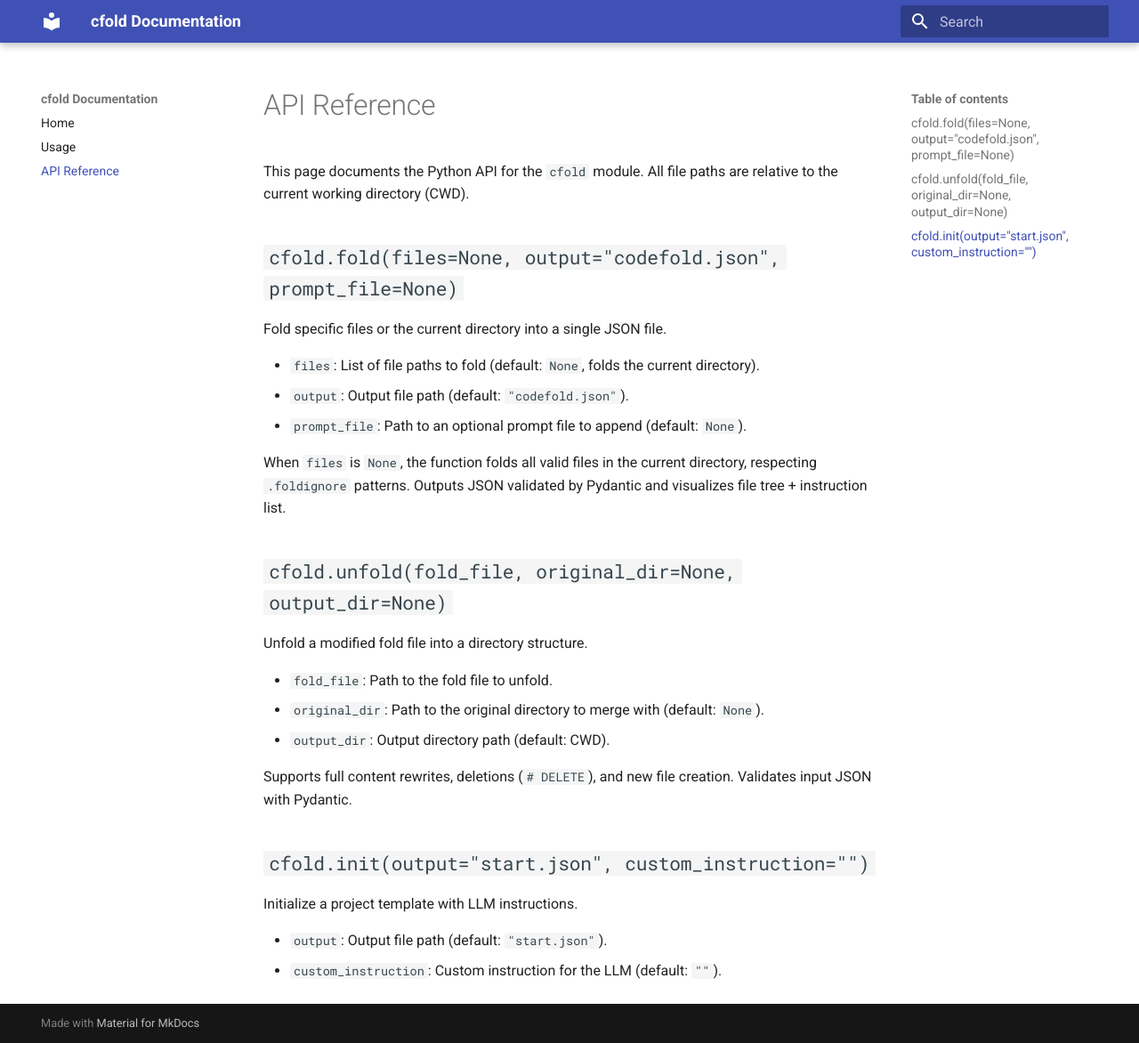
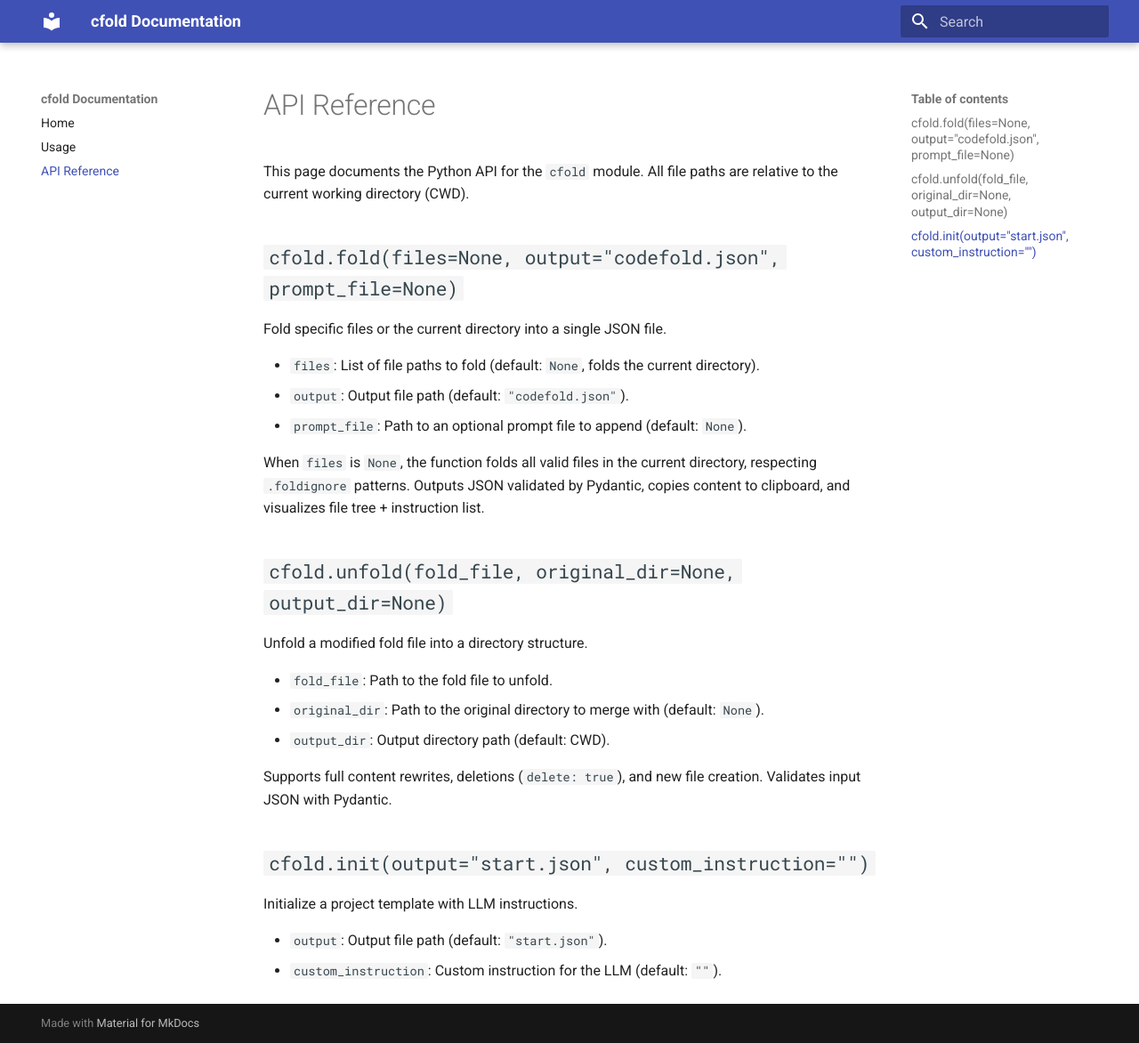
Before and after one commit to wr1/cfold, an MkDocs documentation site: the page built from docs/api.md, in a window 1280 px wide and 1172 px high. Shown: the whole window at 89% size. Built offline with MkDocs 1.6.1 and Material for MkDocs 9.7.7, drawn with Linux system fonts in a browser that asks for light colours.

Commit message:
update docs

```diff
--- a/docs/api.md
+++ b/docs/api.md
@@ -10,7 +10,7 @@ Fold specific files or the current directory into a single JSON file.
 - `output`: Output file path (default: `"codefold.json"`).
 - `prompt_file`: Path to an optional prompt file to append (default: `None`).
 
-When `files` is `None`, the function folds all valid files in the current directory, respecting `.foldignore` patterns. Outputs JSON validated by Pydantic and visualizes file tree + instruction list.
+When `files` is `None`, the function folds all valid files in the current directory, respecting `.foldignore` patterns. Outputs JSON validated by Pydantic, copies content to clipboard, and visualizes file tree + instruction list.
 
 ## `cfold.unfold(fold_file, original_dir=None, output_dir=None)`
 
@@ -20,7 +20,7 @@ Unfold a modified fold file into a directory structure.
 - `original_dir`: Path to the original directory to merge with (default: `None`).
 - `output_dir`: Output directory path (default: CWD).
 
-Supports full content rewrites, deletions (`# DELETE`), and new file creation. Validates input JSON with Pydantic.
+Supports full content rewrites, deletions (`delete: true`), and new file creation. Validates input JSON with Pydantic.
 
 ## `cfold.init(output="start.json", custom_instruction="")`
 
```
Also changed, not shown: README.md (+7 -7 lines), docs/index.md (+1 -1 lines), docs/usage.md (+7 -7 lines).
